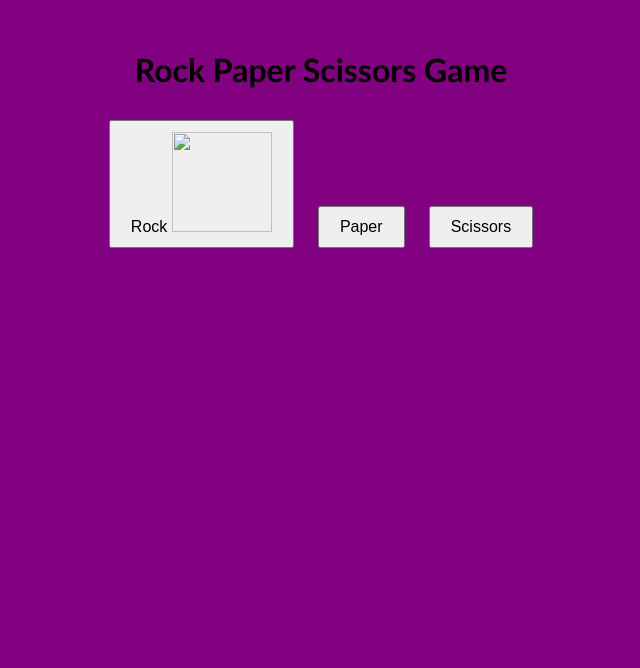
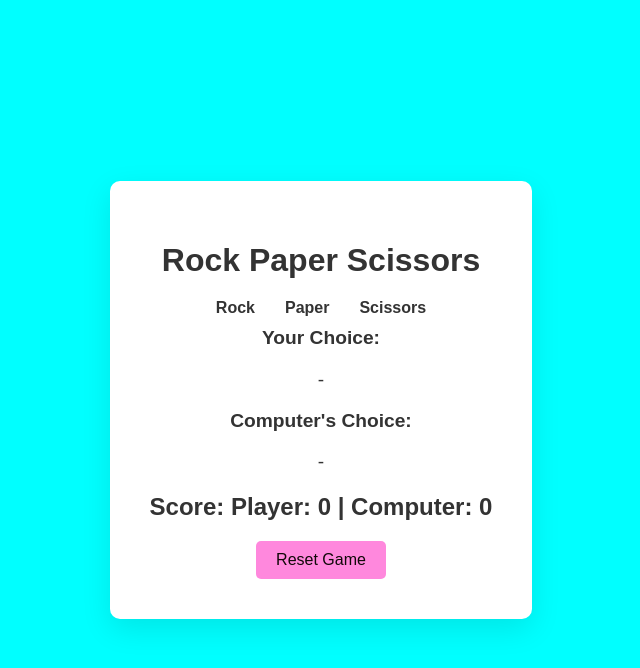
Before and after one commit to Sushma895/Rock-Paper-Scissors, a plain HTML site: page index.html in a window 1280 px wide. Shown: the whole page, without its empty margins (319-959 px from the left). Drawn offline with Linux system fonts and the light colour scheme.

Commit message:
Update index.html

```diff
--- a/index.html
+++ b/index.html
@@ -1,53 +1,164 @@
-<!DOCTYPE html>
+
+   <!DOCTYPE html>
 <html lang="en">
 <head>
     <meta charset="UTF-8">
     <meta name="viewport" content="width=device-width, initial-scale=1.0">
-    <title>Rock Paper Scissors Game</title>
+    <title> Rock Paper Scissors Game</title>
     <style>
         body {
-            font-family: calibri;
+            font-family: 'Arial', sans-serif;
+            background-color: #f3f4f6;
+            display: flex;
+            justify-content: center;
+            align-items: center;
+            height: 100vh;
+            margin: 0;
+            flex-direction: column;
+            color: #333;
+            background-color: aqua;
+        }
+        h1 {
+            font-size: 6 rem;
+            margin-bottom: 20px;
+            color: #333;
+
+
+        }
+        .game-container {
             text-align: center;
-            margin-top: 50px;
-            background-color:purple;
+            background-color: #fff;
+            border-radius: 10px;
+            padding: 40px;
+            box-shadow: 0 10px 30px rgba(0, 0, 0, 0.1);
+        }
+        .buttons {
+            display: flex;
+            justify-content: center;
+            gap: 30px;
+            font-weight:bold;
+        }
+        .button img {
+            width: 120px;
+            height: 120px;
+            cursor: pointer;
+            transition: transform 0.2s ease;
+        }
+        .button img:hover {
+            transform: scale(1.1);
         }
         .button {
+            display: inline-block;
+        }
+        .result, .score {
+            margin-top: 20px;
+            font-size: 1.5rem;
+        }
+        .score {
+            font-weight: bold;
+        }
+        .player-choice, .computer-choice {
+            font-size: 1.2rem;
+            margin-top: 10px;
+        }
+        .game-status {
+            margin-top: 20px;
+            font-size: 1.5rem;
+        }
+        .reset-button {
+            margin-top: 20px;
             padding: 10px 20px;
-            margin: 10px;
-            font-size: 16px;
+            font-size: 1rem;
+            background-color:#f8d;
+            color: rgb(17, 8, 8);
+            border: none;
+            border-radius: 5px;
+            cursor: pointer;
+            transition: background-color 0.3s ease;
         }
-        #result {
-            margin-top: 20px;
-            font-size: 20px;
-            font-weight: bold;
+        .reset-button:hover {
+            background-color:#f3f6;
         }
     </style>
 </head>
 <body>
-    <h1>Rock Paper Scissors Game</h1>
-    <button class="button" onclick="playGame('rock')">Rock
-    <img src="C:\Users\sushma\Downloads\rock.jpg" height="100" width="100"> </button>
-    <button class="button" onclick="playGame('paper')">Paper</button>
-    <button class="button" onclick="playGame('scissors')">Scissors</button>
-    <div id="result"></div>
+
+    <div class="game-container">
+        <h1>Rock Paper Scissors</h1>
+        <div class="buttons">
+            <div class="button" onclick="playGame('rock')">Rock</div>
+            <div class="button" onclick="playGame('paper')">Paper</div>
+            <div class="button" onclick="playGame('scissors')">Scissors</div>
+        </div>
+
+        <div class="player-choice">
+            <strong>Your Choice:</strong>
+            <p id="playerChoice">-</p>
+        </div>
+        <div class="computer-choice">
+            <strong>Computer's Choice:</strong>
+            <p id="computerChoice">-</p>
+        </div>
+
+        <div class="result" id="result"></div>
+
+        <div class="score">
+            <strong>Score:</strong> <span id="score">Player: 0 | Computer: 0</span>
+        </div>
+
+        <button class="reset-button" id="resetButton" onclick="resetGame()">Reset Game</button>
+    </div>
+
     <script>
-        function playGame(userChoice) {
+        let playerScore = 0;
+        let computerScore = 0;
+
+        function playGame(playerChoice) {
+            // Set player's choice in the UI
+            document.getElementById('playerChoice').textContent = capitalize(playerChoice);
+
+            // Randomly generate the computer's choice
             const choices = ['rock', 'paper', 'scissors'];
             const computerChoice = choices[Math.floor(Math.random() * 3)];
+            document.getElementById('computerChoice').textContent = capitalize(computerChoice);
+
+            // Determine the game result
             let result = '';
-
-            if (userChoice === computerChoice) {
-                result = 'It\'s a tie!';
-            } else if ((userChoice === 'rock' && computerChoice === 'scissors') ||
-                       (userChoice === 'paper' && computerChoice === 'rock') ||
-                       (userChoice === 'scissors' && computerChoice === 'paper')) {
-                result = 'You win!';
+            if (playerChoice === computerChoice) {
+                result = "It's a draw!";
+            } else if (
+                (playerChoice === 'rock' && computerChoice === 'scissors') ||
+                (playerChoice === 'paper' && computerChoice === 'rock') ||
+                (playerChoice === 'scissors' && computerChoice === 'paper')
+            ) {
+                result = "You win!";
+                playerScore++;
             } else {
-                result = 'You lose!';
+                result = "Computer wins!";
+                computerScore++;
             }
 
-            document.getElementById('result').innerText = You chose ${userChoice}. Computer chose ${computerChoice}. ${result};
+            // Display the result
+            document.getElementById('result').textContent = result;
+
+            // Update the score
+            document.getElementById('score').textContent = Player: ${playerScore} | Computer: ${computerScore};
+        }
+
+        function capitalize(str) {
+            return str.charAt(0).toUpperCase() + str.slice(1);
+        }
+
+        function resetGame() {
+            // Reset score and game state
+            playerScore = 0;
+            computerScore = 0;
+            document.getElementById('score').textContent = Player: 0 | Computer: 0;
+            document.getElementById('playerChoice').textContent = '-';
+            document.getElementById('computerChoice').textContent = '-';
+            document.getElementById('result').textContent = '';
         }
     </script>
+
 </body>
 </html>
```
